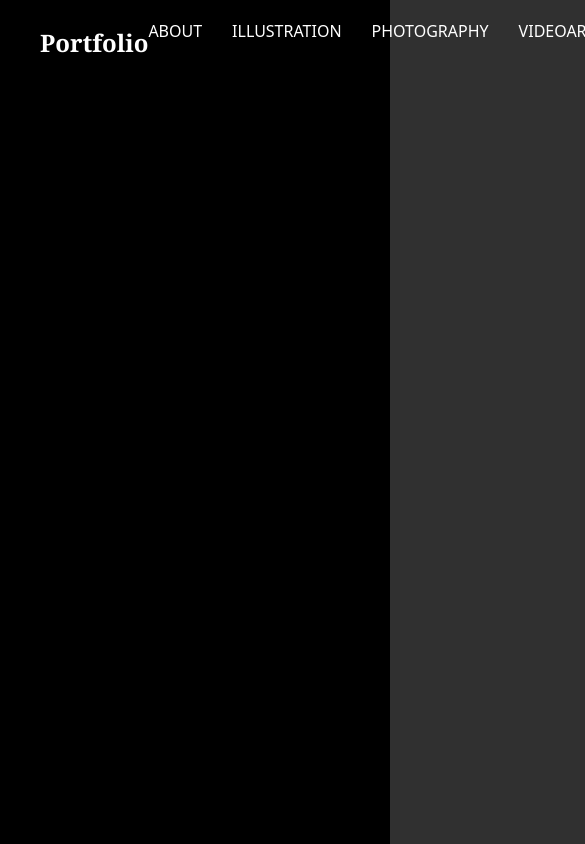
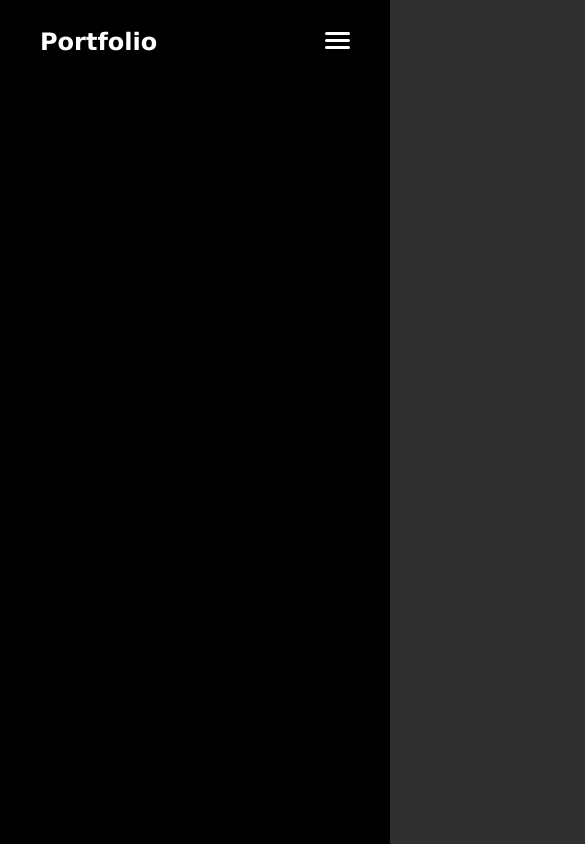
Before and after one commit to nicolecnogueira/portfolio, a React (Vite) app: page /videoart in a window 390 px wide. Shown: the top 844 px of the page, 585 px wide, since content can reach past the window. Built offline with nearby package versions, Linux system fonts and the light colour scheme.

Commit message:
fix: ajustando header para responsividade

```diff
--- a/src/components/Header.jsx
+++ b/src/components/Header.jsx
@@ -1,6 +1,7 @@
 import React, { useState, useEffect } from 'react';
 import styles from './Header.module.css';
 import {Link} from 'react-router-dom';
+import Drawer from './Drawer';
 
 function Header() {
   const navLinks = [
@@ -21,6 +22,12 @@ function Header() {
   ];
 
   const [fontIndex, setFontIndex] = useState(0);
+
+  const [isDrawerOpen, setIsDrawerOpen] = useState(false);
+
+  const toggleDrawer = () => {
+    setIsDrawerOpen(!isDrawerOpen);
+  };
 
   useEffect(() => {
     const intervalId = setInterval(() => {
@@ -48,6 +55,14 @@ function Header() {
           ))}
         </ul>
       </nav>
+
+      <div className={styles.hamburgerMenu} onClick={toggleDrawer}>
+        <div className={styles.line}></div>
+        <div className={styles.line}></div>
+        <div className={styles.line}></div>
+      </div>
+      {isDrawerOpen && <Drawer navLinks={navLinks} onClose={toggleDrawer} />}
+
     </header>
   );
 }
--- a/src/components/Header.module.css
+++ b/src/components/Header.module.css
@@ -4,6 +4,7 @@
   align-items: center;
   padding: 20px 40px;
   background-color: black;
+  height: 40px;
 }
 
 .logo a {
@@ -32,9 +33,33 @@
 }
 
 .navigation a:hover {
-  color: #d034b9;
+  color: #E11DAA;
 }
 
 .navigation a:hover::after {
   width: 100%;
 }
+
+.hamburgerMenu {
+  display: none;
+  cursor: pointer;
+  flex-direction: column;
+  gap: 4px;
+}
+
+.line {
+  width: 25px;
+  height: 3px;
+  background-color: white;
+  border-radius: 5px;
+}
+
+@media (max-width: 960px) {
+  .navigation {
+    display: none;
+  }
+
+  .hamburgerMenu {
+    display: flex;
+  }
+}
```
